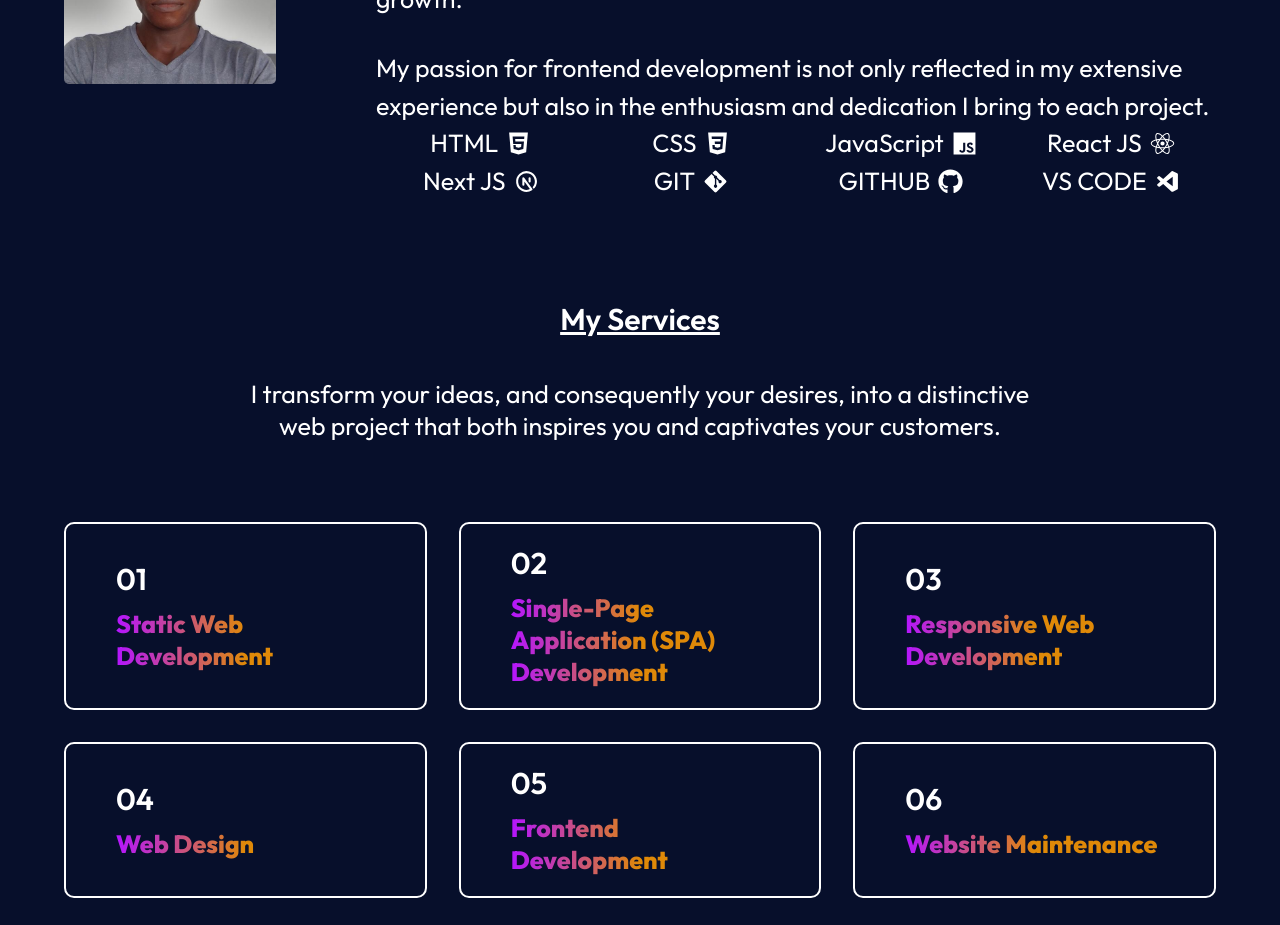
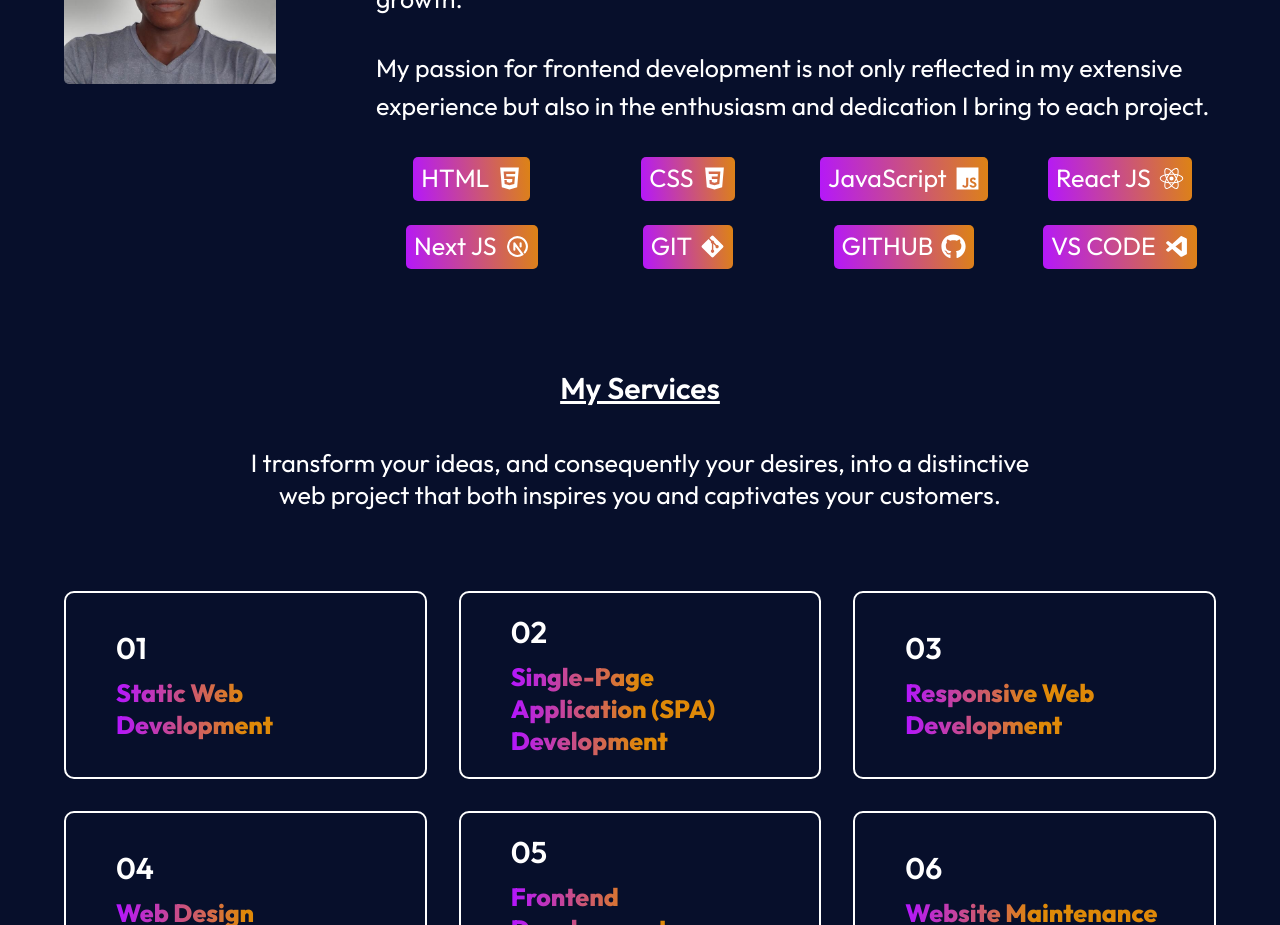
Before and after one commit to jonahunuafe/portfolio-react, a React (Vite) app: page / in a window 1280 px wide. Shown: the part 880-1805 px from the top of the page. Built offline with nearby package versions, Linux system fonts and the light colour scheme.

Commit message:
add background color to skill container

```diff
--- a/src/components/About/About.module.css
+++ b/src/components/About/About.module.css
@@ -1,5 +1,3 @@
-/* background: linear-gradient(264deg, #DF8908 -5.09%, #B415FF 102.28%); */
-
 .aboutSection {
    display: flex;
    flex-direction: column;
@@ -22,6 +20,8 @@
 .aboutSkills {
    display: grid;
    grid-template-columns: repeat(2, 1fr);
+   gap: 1.5rem;
+   padding-top: 2rem;
 }
 
 .aboutSkill {
@@ -29,6 +29,9 @@
    align-items: center;
    gap: 0.5rem;
    margin: auto;
+   background: linear-gradient(264deg, #DF8908 -5.09%, #B415FF 102.28%);
+   padding: 0.2rem 0.5rem;
+   border-radius: 5px;
 }
 
 .aboutPara {
@@ -49,6 +52,7 @@
    width: 50%;
    border-radius: 5px;
 }
+
 
 @media(min-width: 768px) {
    .aboutSection {
```
